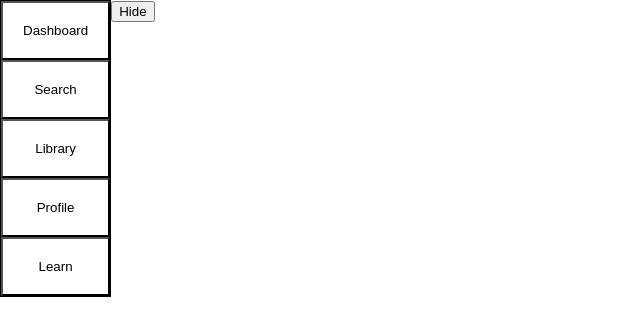
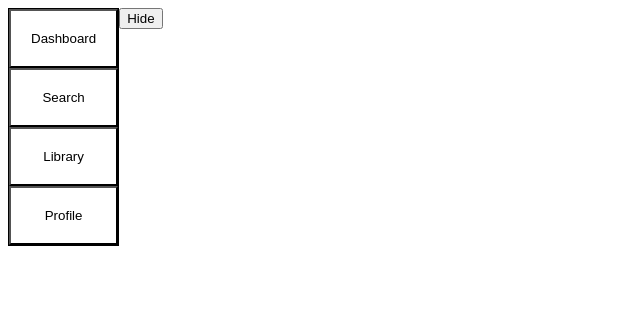
Before and after one commit to bpun1p/MERN-weather-app, a React (Create React App) app in the folder client/: page / in a window 1280 px wide. Shown: the top 336 px of the page, without its empty margins (0-640 px from the left). Built offline with nearby package versions, Linux system fonts and the light colour scheme.

Commit message:
react routing implemented

```diff
--- a/client/src/App.js
+++ b/client/src/App.js
@@ -1,12 +1,17 @@
+import React from 'react';
 import './App.css';
 import CurrentWeather from './components/current-weather/current-weather';
 import SideNav from './components/side-nav/side-nav';
+import { BrowserRouter, Routes, Route } from "react-router-dom";
 
 function App() {
   return (
-    <div className="App">
+    <BrowserRouter>
       <SideNav/>
-    </div>
+    <Routes>
+      <Route path='/search' element={<CurrentWeather/>} />
+    </Routes>
+    </BrowserRouter>
   );
 }
 
--- a/client/src/components/side-nav/side-nav.js
+++ b/client/src/components/side-nav/side-nav.js
@@ -1,5 +1,5 @@
 import React, { useState }  from 'react';
-import { Link } from 'react-router-dom';
+import { NavLink } from 'react-router-dom';
 import './side-nav.css';
 
 export default function SideNav() {
@@ -31,29 +31,24 @@ export default function SideNav() {
       </div>
       <div className='side-nav'>
         <div className='dashboard'>
-          <Link to='/dashboard'>
+          <NavLink to='/dashboard'>
             <button type='button' className='dashboard btn'>Dashboard</button>
-          </Link>
+          </NavLink>
         </div>
         <div className='search'>
-          <Link to='/search'>
+          <NavLink to='/search'>
             <button type='button' className='search btn'>Search</button>
-          </Link>
+          </NavLink>
         </div>
         <div className='library'>
-          <Link to='library'>
+          <NavLink to='library'>
             <button type='button' className='library btn'>Library</button>
-          </Link>
+          </NavLink>
         </div>
         <div className='profile'>
-          <Link to='profile'>
+          <NavLink to='profile'>
             <button type='button'className='profile btn'>Profile</button>
-          </Link>
-        </div>
-        <div className="learn-more">
-          <Link to='Learn'>
-            <button type='button' className='learn btn'>Learn</button>
-          </Link>
+          </NavLink>
         </div>
       </div>
     </nav>
--- a/client/src/index.css
+++ /dev/null
@@ -1,13 +0,0 @@
-body {
-  margin: 0;
-  font-family: -apple-system, BlinkMacSystemFont, 'Segoe UI', 'Roboto', 'Oxygen',
-    'Ubuntu', 'Cantarell', 'Fira Sans', 'Droid Sans', 'Helvetica Neue',
-    sans-serif;
-  -webkit-font-smoothing: antialiased;
-  -moz-osx-font-smoothing: grayscale;
-}
-
-code {
-  font-family: source-code-pro, Menlo, Monaco, Consolas, 'Courier New',
-    monospace;
-}
--- a/client/src/index.js
+++ b/client/src/index.js
@@ -1,18 +1,9 @@
 import React from "react";
 import ReactDOM from "react-dom/client";
-import { createBrowserRouter, RouterProvider } from "react-router-dom";
-import "./index.css";
 import App from './App';
-
-const router = createBrowserRouter([
-  {
-    path: "/",
-    element: <App/>,
-  },
-]);
 
 ReactDOM.createRoot(document.getElementById("root")).render(
   <React.StrictMode>
-    <RouterProvider router={router} />
+    <App/>
   </React.StrictMode>
 );
```
